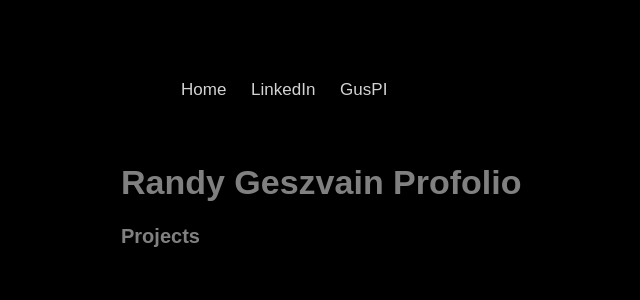
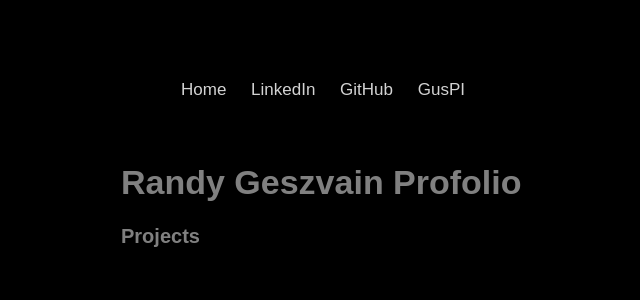
Before and after one commit to ygeszvain/RG-profolio, a Flask app: page / in a window 1280 px wide. Shown: the top 300 px of the page, without its empty margins (69-709 px from the left). Run offline with Flask 2, Linux system fonts and the light colour scheme.

Commit message:
0204201903

```diff
--- a/CompanyProfileAndAnalysis/index.html
+++ b/CompanyProfileAndAnalysis/index.html
@@ -12,6 +12,7 @@
     <ul>
         <li><a href="/RGProfolio/">Home</a></li>
         <li><a href="https://www.linkedin.com/in/ygeszvain/">LinkedIn</a></li>
+        <li><a href="https://github.com/ygeszvain">GitHub</a></li>
         <li><a href="https://pypi.org/project/GusPI/">GusPI</a></li>
     </ul>
 </nav>
--- a/SalesAnalysis/index.html
+++ b/SalesAnalysis/index.html
@@ -12,6 +12,7 @@
     <ul>
         <li><a href="/RGProfolio/">Home</a></li>
         <li><a href="https://www.linkedin.com/in/ygeszvain/">LinkedIn</a></li>
+        <li><a href="https://github.com/ygeszvain">GitHub</a></li>
         <li><a href="https://pypi.org/project/GusPI/">GusPI</a></li>
     </ul>
 </nav>
--- a/TextMining/index.html
+++ b/TextMining/index.html
@@ -12,6 +12,7 @@
     <ul>
         <li><a href="/RGProfolio/">Home</a></li>
         <li><a href="https://www.linkedin.com/in/ygeszvain/">LinkedIn</a></li>
+        <li><a href="https://github.com/ygeszvain">GitHub</a></li>
         <li><a href="https://pypi.org/project/GusPI/">GusPI</a></li>
     </ul>
 </nav>
--- a/TheBestCafe/index.html
+++ b/TheBestCafe/index.html
@@ -12,6 +12,7 @@
     <ul>
         <li><a href="/RGProfolio/">Home</a></li>
         <li><a href="https://www.linkedin.com/in/ygeszvain/">LinkedIn</a></li>
+        <li><a href="https://github.com/ygeszvain">GitHub</a></li>
         <li><a href="https://pypi.org/project/GusPI/">GusPI</a></li>
     </ul>
 </nav>
--- a/TheBestRamen/index.html
+++ b/TheBestRamen/index.html
@@ -12,6 +12,7 @@
     <ul>
         <li><a href="/RGProfolio/">Home</a></li>
         <li><a href="https://www.linkedin.com/in/ygeszvain/">LinkedIn</a></li>
+        <li><a href="https://github.com/ygeszvain">GitHub</a></li>
         <li><a href="https://pypi.org/project/GusPI/">GusPI</a></li>
     </ul>
 </nav>
--- a/index.html
+++ b/index.html
@@ -12,6 +12,7 @@
     <ul>
         <li><a href="/RGProfolio/">Home</a></li>
         <li><a href="https://www.linkedin.com/in/ygeszvain/">LinkedIn</a></li>
+        <li><a href="https://github.com/ygeszvain">GitHub</a></li>
         <li><a href="https://pypi.org/project/GusPI/">GusPI</a></li>
     </ul>
 </nav>
--- a/project/templates/base.html
+++ b/project/templates/base.html
@@ -12,6 +12,7 @@
     <ul>
         <li><a href="{{ url_for('home') }}">Home</a></li>
         <li><a href="https://www.linkedin.com/in/ygeszvain/">LinkedIn</a></li>
+        <li><a href="https://github.com/ygeszvain">GitHub</a></li>
         <li><a href="https://pypi.org/project/GusPI/">GusPI</a></li>
     </ul>
 </nav>
```
